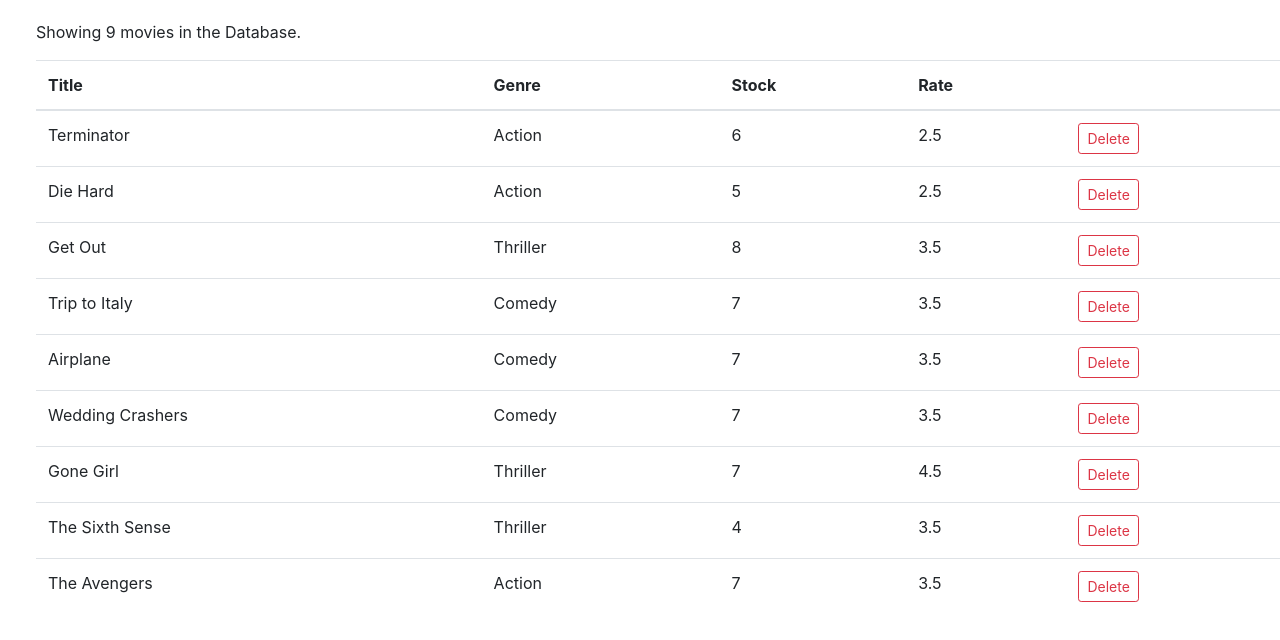
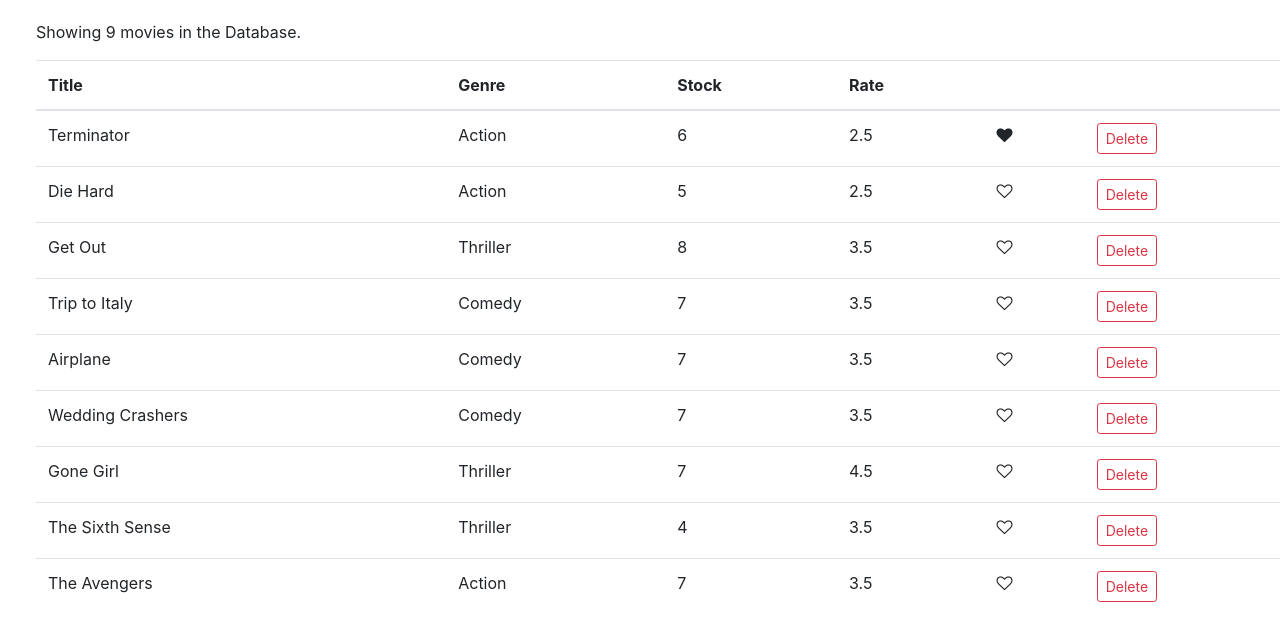
Before and after one commit to toTheMoon247/vidly, a React (Create React App) app: page / in a window 1280 px wide. Shown: the top 640 px of the page. Built offline with nearby package versions, Linux system fonts and the light colour scheme.

Commit message:
added 'like' button on the Frontend'

```diff
--- /dev/null
+++ b/src/components/common/like.jsx
@@ -0,0 +1,14 @@
+import React, { Component } from "react";
+
+const Like = (props) => {
+  let classes = "cursor-pointer fa fa-heart";
+  if (!props.liked) classes += "-o";
+  return(
+    <i
+      className={classes}
+      onClick={props.onClick}>
+    </i>
+  );
+}
+
+export default Like;
--- a/src/components/movies.jsx
+++ b/src/components/movies.jsx
@@ -1,5 +1,6 @@
 import React, {Component} from "react";
 import { getMovies } from "../services/fakeMovieService";
+import Like from "./common/like"
 
 
 class Movies extends Component {
@@ -11,6 +12,14 @@
     const movies = this.state.movies.filter(m => m._id !== movie._id);
     this.setState({movies: movies});
   };
+
+  handleLike = (movie) => {
+    const movies = [...this.state.movies];
+    const index = movies.indexOf(movie);
+    movies[index] = {...movie};
+    movies[index].liked = !movies[index].liked;
+    this.setState({movies});
+  }
 
   render(){
     const { length: count } = this.state.movies;
@@ -29,6 +38,7 @@
                 <th>Stock</th>
                 <th>Rate</th>
                 <th></th>
+                <th></th>
             </tr>
           </thead>
          <tbody>
@@ -38,6 +48,7 @@
                   <td>{movie.genre.name}</td>
                   <td>{movie.numberInStock}</td>
                   <td>{movie.dailyRentalRate}</td>
+                  <td><Like liked={movie.liked} onClick={() => this.handleLike(movie)}/></td>
                   <td>
                     <button onClick={() => this.handleDelete(movie)} className="btn btn-outline-danger btn-sm">Delete</button>
                   </td>
--- a/src/index.css
+++ b/src/index.css
@@ -12,3 +12,7 @@
   font-family: source-code-pro, Menlo, Monaco, Consolas, 'Courier New',
     monospace;
 }
+
+.cursor-pointer{
+  cursor: pointer;
+}
--- a/src/services/fakeMovieService.js
+++ b/src/services/fakeMovieService.js
@@ -7,7 +7,8 @@
     genre: { _id: "5b21ca3eeb7f6fbccd471818", name: "Action" },
     numberInStock: 6,
     dailyRentalRate: 2.5,
-    publishDate: "2018-01-03T19:04:28.809Z"
+    publishDate: "2018-01-03T19:04:28.809Z",
+    liked: true
   },
   {
     _id: "5b21ca3eeb7f6fbccd471816",
```
Also changed, not shown: 1 other file (tests, documents, lock files or other folders).
